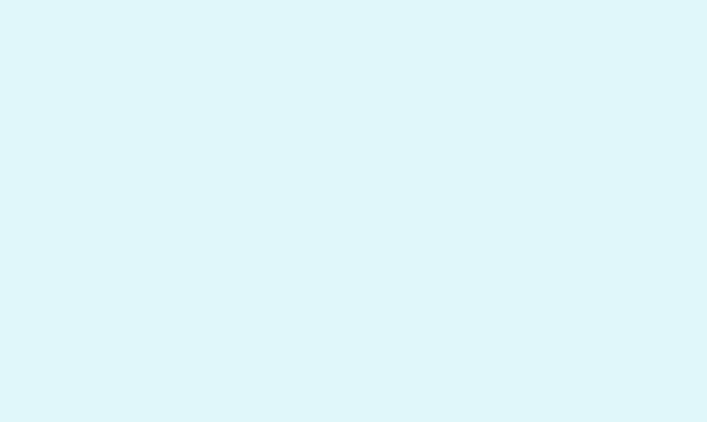
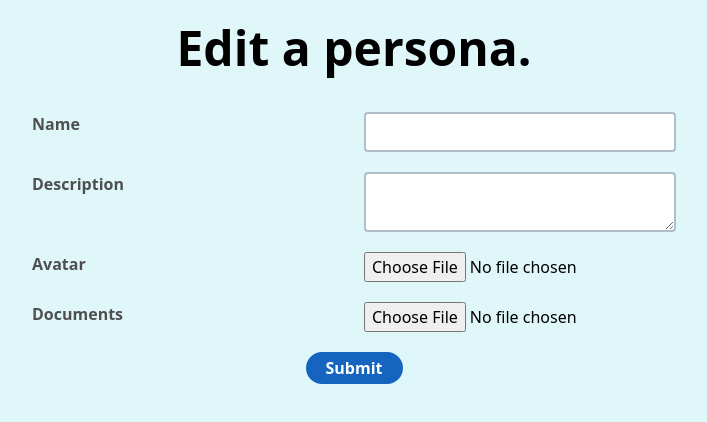
Before and after one commit to Karthik-Kundurthy/hackgt11, a React (Create React App) app in the folder voice-mirror-frontend/: page /edit/1 in a window 1280 px wide. Before the commit this address had no page. Shown: the top 422 px of the page, without its empty margins (286-993 px from the left). Built offline with nearby package versions, Linux system fonts and the light colour scheme.

Commit message:
Edit Page

```diff
--- a/voice-mirror-frontend/src/App.tsx
+++ b/voice-mirror-frontend/src/App.tsx
@@ -3,6 +3,7 @@ import AppLayout from "./AppLayout";
 import HomePage from "./HomePage";
 import { BrowserRouter as Router, Routes, Route } from "react-router-dom";
 import CreatePage from "./CreatePage";
+import EditPage from "./EditPage";
 
 function App() {
   return (
@@ -11,6 +12,7 @@ function App() {
         <Routes>
           <Route path="/" element={<HomePage />} />
           <Route path="/create" element={<CreatePage />} />
+          <Route path="/edit/:id" element={<EditPage />} />
         </Routes>
       </Router>
     </AppLayout>
--- a/voice-mirror-frontend/src/CreatePage.tsx
+++ b/voice-mirror-frontend/src/CreatePage.tsx
@@ -1,39 +1,10 @@
-import { useNavigate } from "react-router-dom";
+import PersonaForm from "./PersonaForm";
 
 export default function CreatePage() {
-  const navigate = useNavigate();
   return (
     <div className="flex flex-col justify-center items-center gap-5">
       <h1 className="text-5xl font-bold text-primaryText">Create a persona.</h1>
-      <div className="grid grid-cols-2 gap-5 mt-5">
-        <label className="block text-formLabelText font-bold mb-1 md:mb-0 pr-4">
-          Name
-        </label>
-        <input
-          type="text"
-          className="bg-inputBackground appearance-none border-2 border-inputBorder rounded w-full py-2 px-4 text-gray-700 leading-tight focus:outline-none focus:border-inputFocus"
-        />
-        <label className="block text-formLabelText font-bold  mb-1 md:mb-0 pr-4">
-          Description
-        </label>
-        <textarea className="bg-inputBackground appearance-none border-2 border-inputBorder rounded w-full py-2 px-4 text-gray-700 leading-tight focus:outline-none focus:border-inputFocus" />
-        <label className="block text-formLabelText font-bold mb-1 md:mb-0 pr-4">
-          Avatar
-        </label>
-        <input type="file" name="avatar" accept="image/png, image/jpeg" />
-        <label className="block text-formLabelText font-bold mb-1 md:mb-0 pr-4">
-          Documents
-        </label>
-        <input type="file" name="documents" accept="text/plain" />
-      </div>
-      <button
-        className="bg-primaryButton text-primaryButtonText rounded-full py-1 px-5 font-semibold"
-        onClick={() => {
-          navigate("/");
-        }}
-      >
-        Submit
-      </button>
+      <PersonaForm />
     </div>
   );
 }
--- /dev/null
+++ b/voice-mirror-frontend/src/EditPage.tsx
@@ -0,0 +1,14 @@
+import PersonaForm from "./PersonaForm";
+import { useParams } from "react-router-dom";
+
+export default function EditPage() {
+  // use this id later
+  const { id } = useParams();
+
+  return (
+    <div className="flex flex-col justify-center items-center gap-5">
+      <h1 className="text-5xl font-bold text-primaryText">Edit a persona.</h1>
+      <PersonaForm />
+    </div>
+  );
+}
--- a/voice-mirror-frontend/src/HomePage.tsx
+++ b/voice-mirror-frontend/src/HomePage.tsx
@@ -5,6 +5,7 @@ import avatar from "./assets/avatar.png";
 export default function HomePage() {
   const personaList: any[] = [
     {
+      id: 1,
       image: avatar,
       name: "Harish Kanthi",
       description:
--- a/voice-mirror-frontend/src/PersonaCard.tsx
+++ b/voice-mirror-frontend/src/PersonaCard.tsx
@@ -1,8 +1,9 @@
 import { MdEdit } from "react-icons/md";
+import { useNavigate } from "react-router-dom";
 
 export default function PersonaCard({ persona }: any) {
   // typical card layout with image, title, and description and edit button
-
+  const navigate = useNavigate();
   return (
     <button>
       <div className="flex border-2 rounded-xl border-primaryBorder bg-secondary p-3 gap-4 h-32">
@@ -18,7 +19,12 @@ export default function PersonaCard({ persona }: any) {
           <p className="text-md">{persona.description}</p>
         </div>
         <div className="flex flex-col justify-center">
-          <button className="pr-3 pl-3 pt-1 pb-1 rounded-xl bg-primaryButton text-primaryButtonText font-semibold flex items-center gap-1">
+          <button
+            className="pr-3 pl-3 pt-1 pb-1 rounded-xl bg-primaryButton text-primaryButtonText font-semibold flex items-center gap-1"
+            onClick={() => {
+              navigate("/edit/" + persona.id);
+            }}
+          >
             Edit
             <MdEdit className="inline-block" />
           </button>
--- /dev/null
+++ b/voice-mirror-frontend/src/PersonaForm.tsx
@@ -0,0 +1,39 @@
+import React from "react";
+import { useNavigate } from "react-router-dom";
+
+export default function PersonaForm() {
+  const navigate = useNavigate();
+  return (
+    <div className="flex flex-col items-center gap-5">
+      <div className="grid grid-cols-2 gap-5 mt-5">
+        <label className="block text-formLabelText font-bold mb-1 md:mb-0 pr-4">
+          Name
+        </label>
+        <input
+          type="text"
+          className="bg-inputBackground appearance-none border-2 border-inputBorder rounded w-full py-2 px-4 text-gray-700 leading-tight focus:outline-none focus:border-inputFocus"
+        />
+        <label className="block text-formLabelText font-bold  mb-1 md:mb-0 pr-4">
+          Description
+        </label>
+        <textarea className="bg-inputBackground appearance-none border-2 border-inputBorder rounded w-full py-2 px-4 text-gray-700 leading-tight focus:outline-none focus:border-inputFocus" />
+        <label className="block text-formLabelText font-bold mb-1 md:mb-0 pr-4">
+          Avatar
+        </label>
+        <input type="file" name="avatar" accept="image/png, image/jpeg" />
+        <label className="block text-formLabelText font-bold mb-1 md:mb-0 pr-4">
+          Documents
+        </label>
+        <input type="file" name="documents" accept="text/plain" />
+      </div>
+      <button
+        className="bg-primaryButton text-primaryButtonText rounded-full py-1 px-5 font-semibold"
+        onClick={() => {
+          navigate("/");
+        }}
+      >
+        Submit
+      </button>
+    </div>
+  );
+}
--- a/voice-mirror-frontend/src/index.css
+++ b/voice-mirror-frontend/src/index.css
@@ -605,14 +605,6 @@ video {
   width: 100vw;
 }
 
-.w-20 {
-  width: 5rem;
-}
-
-.w-32 {
-  width: 8rem;
-}
-
 .max-w-96 {
   max-width: 24rem;
 }
@@ -650,20 +642,16 @@ video {
   gap: 1.25rem;
 }
 
+.rounded {
+  border-radius: 0.25rem;
+}
+
 .rounded-full {
   border-radius: 9999px;
 }
 
-.rounded-lg {
-  border-radius: 0.5rem;
-}
-
 .rounded-xl {
   border-radius: 0.75rem;
-}
-
-.rounded {
-  border-radius: 0.25rem;
 }
 
 .border-2 {
@@ -674,14 +662,14 @@ video {
   border-style: dashed;
 }
 
-.border-primaryBorder {
+.border-inputBorder {
   --tw-border-opacity: 1;
   border-color: rgb(176 190 197 / var(--tw-border-opacity));
 }
 
-.border-primaryText {
+.border-primaryBorder {
   --tw-border-opacity: 1;
-  border-color: rgb(0 0 0 / var(--tw-border-opacity));
+  border-color: rgb(176 190 197 / var(--tw-border-opacity));
 }
 
 .border-secondaryButton {
@@ -689,9 +677,9 @@ video {
   border-color: rgb(79 195 247 / var(--tw-border-opacity));
 }
 
-.border-inputBorder {
-  --tw-border-opacity: 1;
-  border-color: rgb(176 190 197 / var(--tw-border-opacity));
+.bg-inputBackground {
+  --tw-bg-opacity: 1;
+  background-color: rgb(255 255 255 / var(--tw-bg-opacity));
 }
 
 .bg-primary {
@@ -709,15 +697,6 @@ video {
   background-color: rgb(255 255 255 / var(--tw-bg-opacity));
 }
 
-.bg-inputBackground {
-  --tw-bg-opacity: 1;
-  background-color: rgb(255 255 255 / var(--tw-bg-opacity));
-}
-
-.p-2 {
-  padding: 0.5rem;
-}
-
 .p-3 {
   padding: 0.75rem;
 }
@@ -731,14 +710,9 @@ video {
   padding-right: 1rem;
 }
 
-.py-2 {
-  padding-top: 0.5rem;
-  padding-bottom: 0.5rem;
-}
-
-.px-3 {
-  padding-left: 0.75rem;
-  padding-right: 0.75rem;
+.px-5 {
+  padding-left: 1.25rem;
+  padding-right: 1.25rem;
 }
 
 .py-1 {
@@ -746,9 +720,9 @@ video {
   padding-bottom: 0.25rem;
 }
 
-.px-5 {
-  padding-left: 1.25rem;
-  padding-right: 1.25rem;
+.py-2 {
+  padding-top: 0.5rem;
+  padding-bottom: 0.5rem;
 }
 
 .pb-1 {
@@ -802,6 +776,11 @@ video {
   color: rgb(79 79 79 / var(--tw-text-opacity));
 }
 
+.text-gray-700 {
+  --tw-text-opacity: 1;
+  color: rgb(55 65 81 / var(--tw-text-opacity));
+}
+
 .text-primaryButtonText {
   --tw-text-opacity: 1;
   color: rgb(255 255 255 / var(--tw-text-opacity));
@@ -815,11 +794,6 @@ video {
 .text-secondaryButtonText {
   --tw-text-opacity: 1;
   color: rgb(0 0 0 / var(--tw-text-opacity));
-}
-
-.text-gray-700 {
-  --tw-text-opacity: 1;
-  color: rgb(55 65 81 / var(--tw-text-opacity));
 }
 
 .focus\:border-inputFocus:focus {
@@ -836,8 +810,4 @@ video {
   .md\:mb-0 {
     margin-bottom: 0px;
   }
-
-  .md\:text-right {
-    text-align: right;
-  }
 }
```
